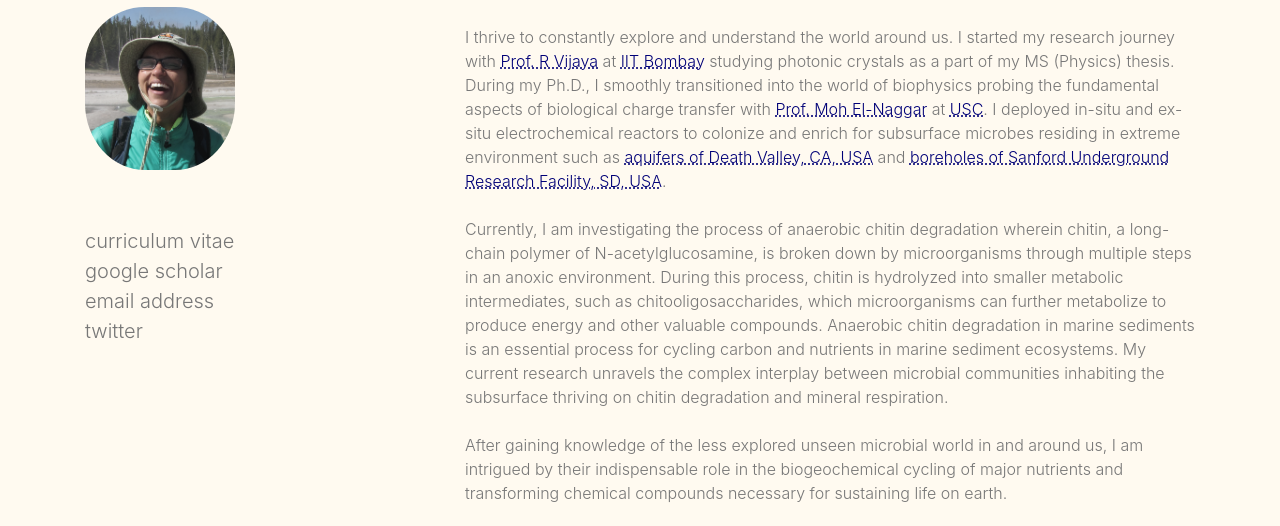
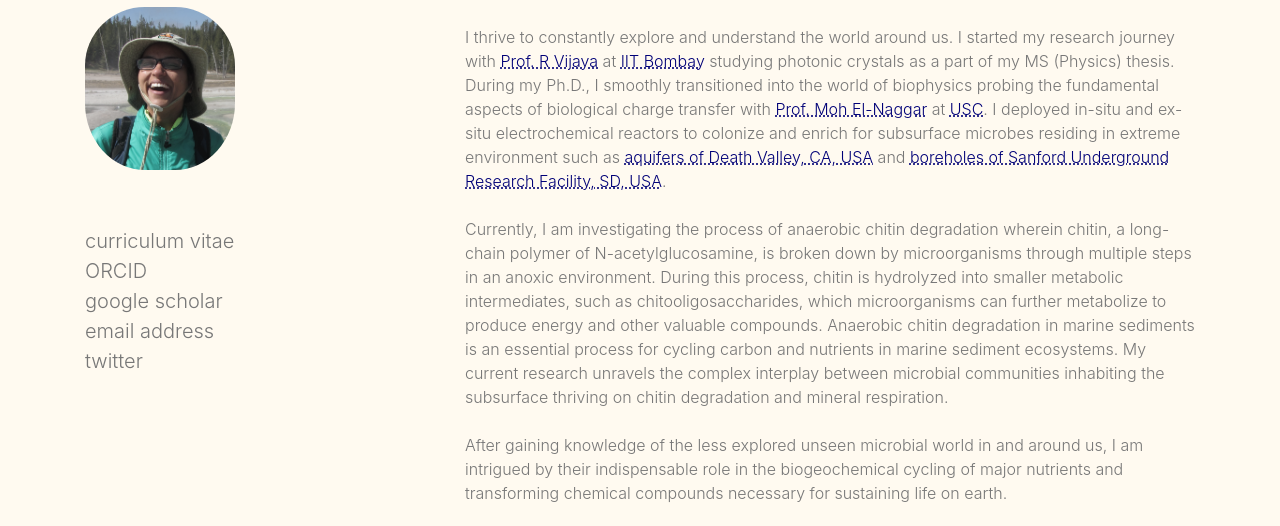
Before and after one commit to yaminijangir/research, a plain HTML site: page index.html in a window 1280 px wide. Shown: the part 215-741 px from the top of the page. Drawn offline with nearby package versions, Linux system fonts and the light colour scheme.

Commit message:
Update index.html

```diff
--- a/index.html
+++ b/index.html
@@ -28,7 +28,8 @@
                 <p class="name">Yamini Jangir</p>
                 <img src="images/YJ_photo.jpg" class="profilepic pt-3 pb-2">
                 <div class="pt-5 menur"><a class="menulink" target="_blank" href="assets/YJangir_CV.pdf">curriculum vitae</a></div>
-                <div class=""><a class="menulink" target="_blank" href="https://scholar.google.co.in/citations?user=jW9lN1UAAAAJ&hl=en">google scholar</a></div>
+		 <div class=""><a class="menulink" target="_blank" href="https://orcid.org/0000-0002-2779-9049">ORCID</a></div>
+                <div class=""><a class="menulink" target="_blank" href="https://scholar.google.com/citations?user=jW9lN1UAAAAJ&hl=en">google scholar</a></div>
                 <div class=""><a class="menulink" target="_blank" href="mailto:jangir@caltech.edu">email address</a></div>
                 <!-- <div class=""><a class="menulink" target="_blank" href="https://github.com/yaminijangir">github profile</a></div> -->
                 <div class=""><a class="menulink" target="_blank" href="https://twitter.com/iitbyamini">twitter</a></div>
```
